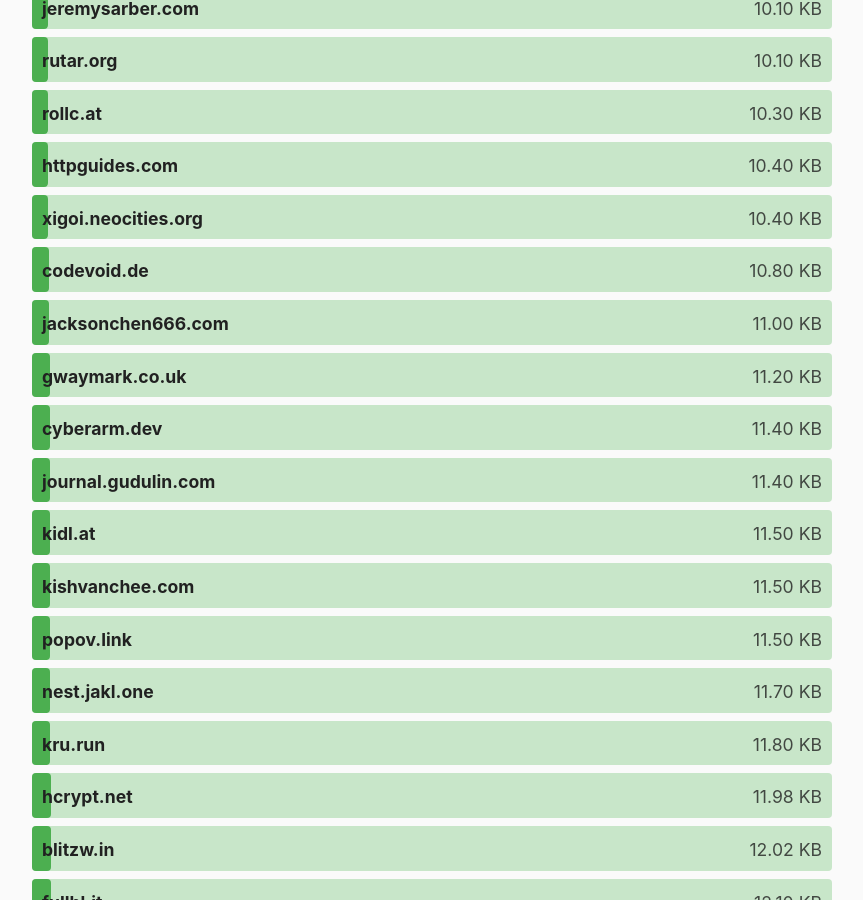
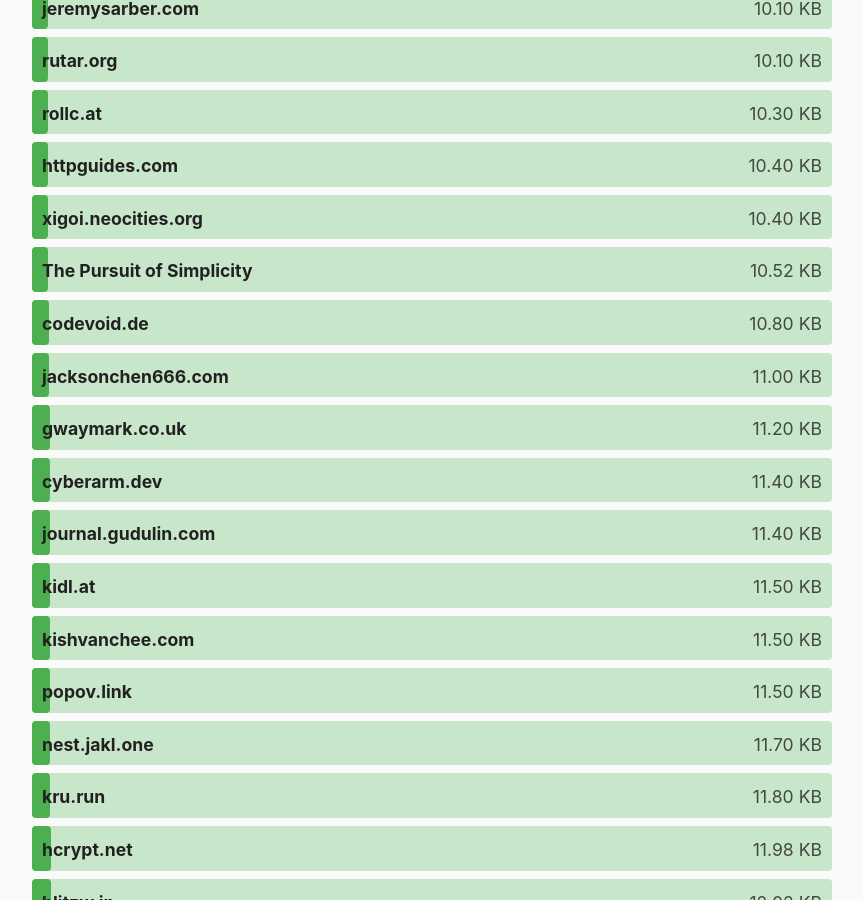
Before and after one commit to kevquirk/512kb.club, a Jekyll site: the page built from index.md, in a window 1280 px wide and 900 px high, scrolled down 5688 px. Shown: the whole window, without its empty margins (208-1071 px from the left). Built offline with Jekyll 4.4.1, drawn with Linux system fonts in a browser that asks for light colours.

Commit message:
add pursuit-of-simplicity.pages.dev
this adds my blogs page domain to join the club

```diff
--- a/_data/sites.yml
+++ b/_data/sites.yml
@@ -3677,3 +3677,8 @@
   url: https://zwieratko.sk/
   size: 28.07
   last_checked: 2024-02-11
+
+- domain: The Pursuit of Simplicity
+  url: https://pursuit-of-simplicity.pages.dev/
+  size: 10.52
+  last_checked: 2024-02-14
```
